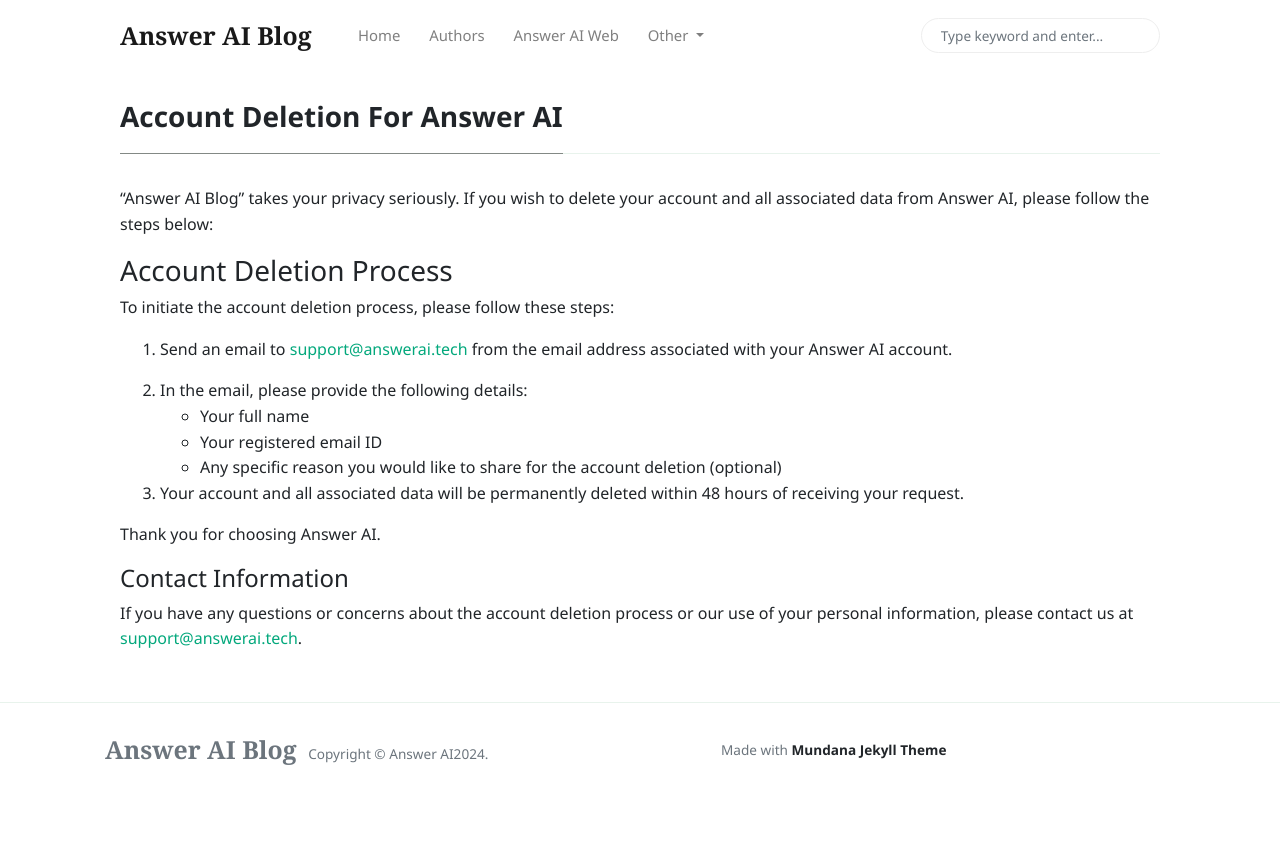
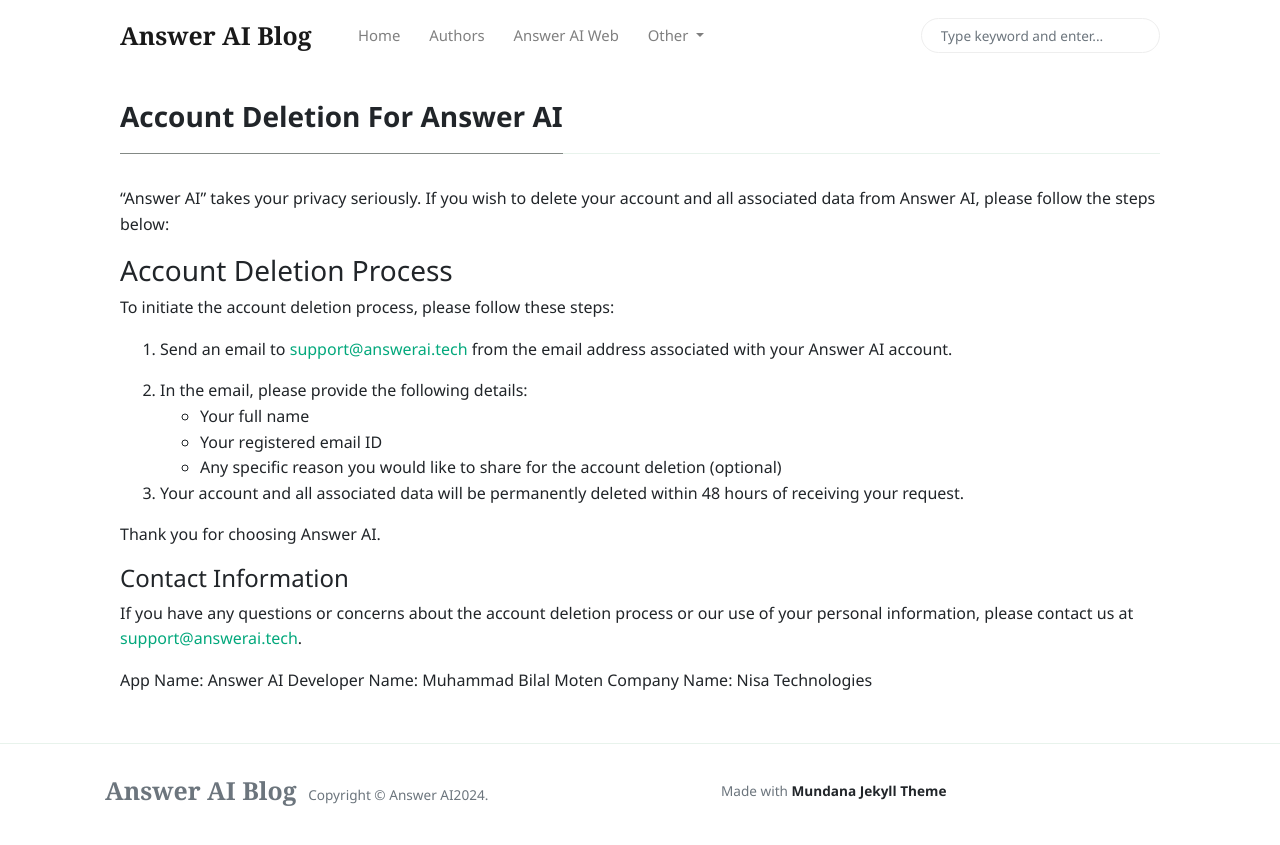
Before and after one commit to bilalmoten/blog, a Jekyll site: the page built from _pages/account-deletion.md, in a window 1280 px wide. Shown: the top 845 px of the page. Built offline with Jekyll 4.4.1, drawn with Linux system fonts in a browser that asks for light colours; nearby versions of some CDN libraries.

Commit message:
Update account-deletion.md

```diff
--- a/_pages/account-deletion.md
+++ b/_pages/account-deletion.md
@@ -3,7 +3,7 @@
 permalink: "/account-deletion.html"
 ---
 
-"{{site.name}}" takes your privacy seriously. If you wish to delete your account and all associated data from Answer AI, please follow the steps below:
+"Answer AI" takes your privacy seriously. If you wish to delete your account and all associated data from Answer AI, please follow the steps below:
 
 ### Account Deletion Process
 
@@ -22,3 +22,7 @@
 
 #### Contact Information
 If you have any questions or concerns about the account deletion process or our use of your personal information, please contact us at [support@answerai.tech](mailto:support@answerai.tech).
+
+App Name: Answer AI
+Developer Name: Muhammad Bilal Moten
+Company Name: Nisa Technologies
```
